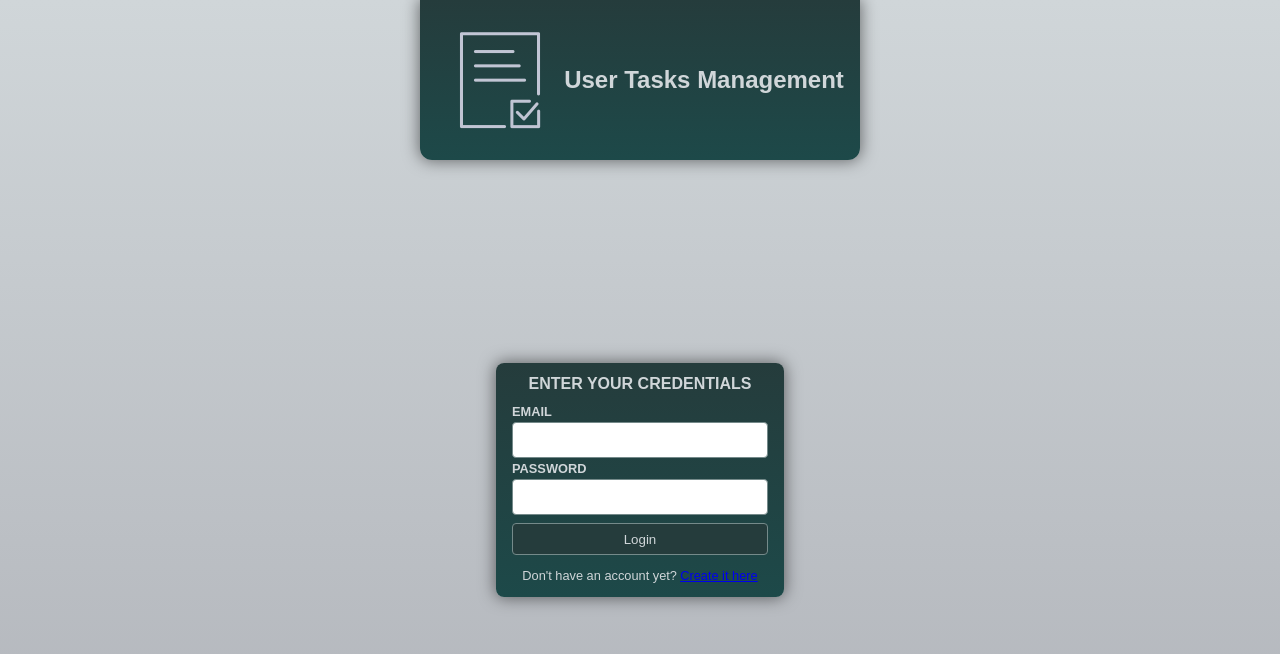
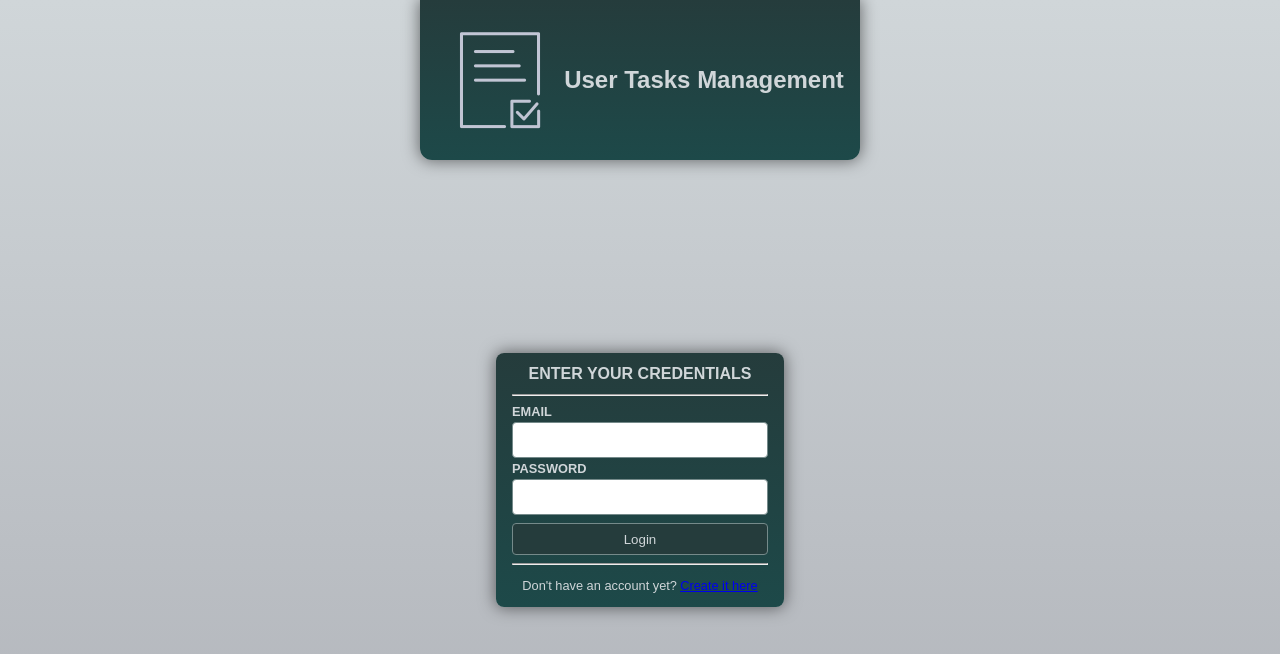
Before and after one commit to zabkins/ustm-fe, an Angular app: page /login in a window 1280 px wide. Shown: the top 654 px of the page. Built offline with nearby package versions, Linux system fonts and the light colour scheme.

Commit message:
Adds HTML fix to login form

```diff
--- a/src/app/auth/login/login.component.html
+++ b/src/app/auth/login/login.component.html
@@ -2,6 +2,7 @@
   <div class="control">
     <h1>Enter your credentials</h1>
   </div>
+  <hr>
   <div class="control">
     <label for="emailInput">Email</label>
     <input id="emailInput"
@@ -25,7 +26,7 @@
   <div class="control">
     <button>Login</button>
   </div>
-  <div class="hr"></div>
+  <hr>
   <div class="control-redirect">
     <p>
       <span id="redirect-information">Don't have an account yet?</span>
--- a/src/styles.css
+++ b/src/styles.css
@@ -32,6 +32,10 @@ main div {
   width: 100%;
 }
 
+hr {
+  background: #d0d6d9;
+}
+
 .control-redirect p {
   display: flex;
   width: 100%;
```
